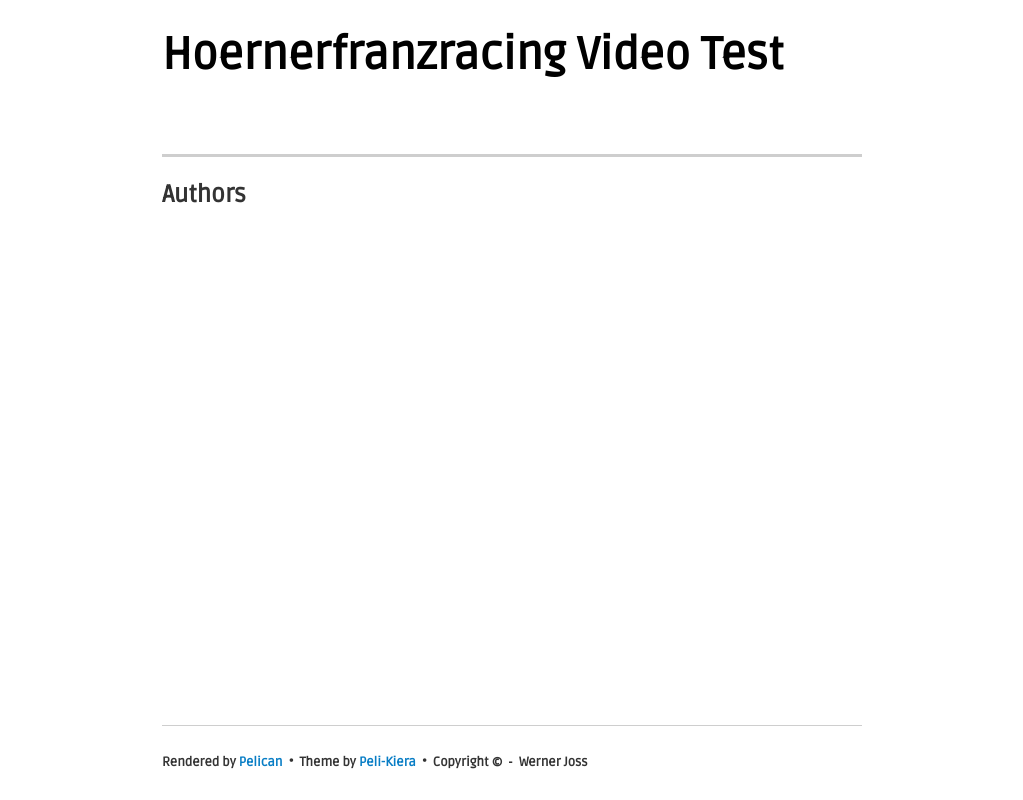
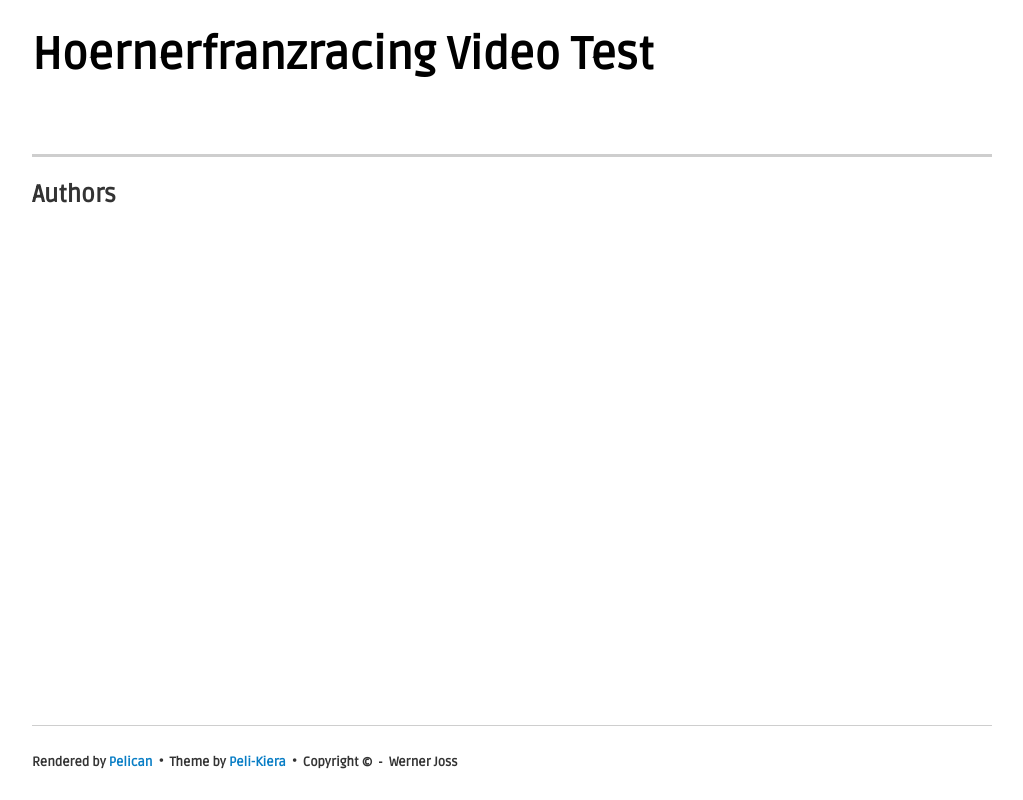
Before and after one commit to wernerjoss/servustv, a PHP site: page /authors.html in a window 1280 px wide. Shown: the whole page, without its empty margins (128-1151 px from the left). Run offline with PHP 8.4, Linux system fonts and the light colour scheme.

Commit message:
more improvements...

```diff
--- a/video/theme/css/main.css
+++ b/video/theme/css/main.css
@@ -28,7 +28,7 @@ time {
 }
 
 #container > * {
-  width: 700px;
+  width: 960px; /* was: 700px   */
   margin: 0 auto;
 }
 
```
Also changed, not shown: README.md, 1 other file.
